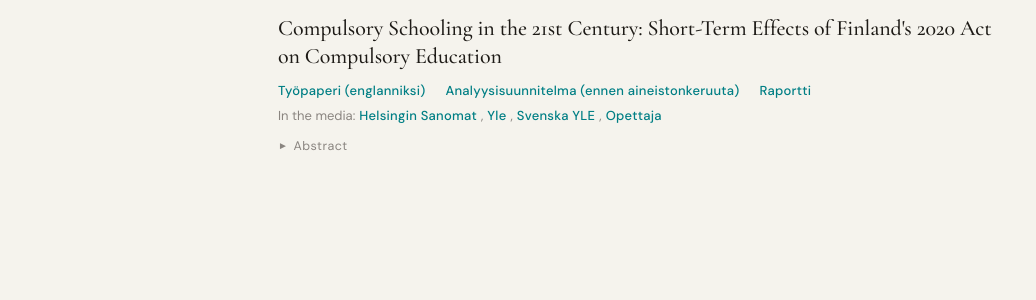
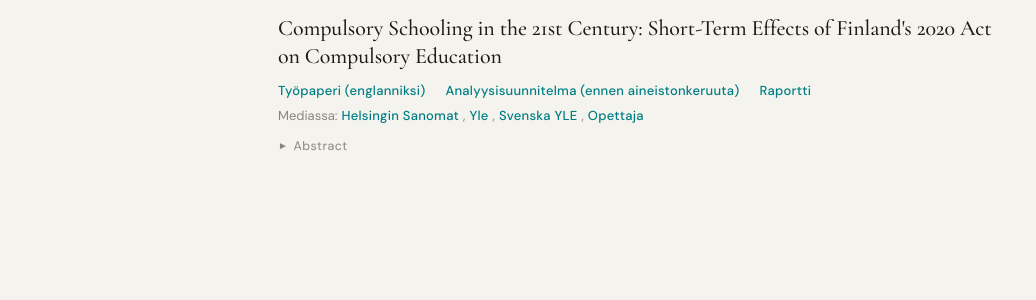
Before and after one commit to Juho-Junttila/Juho-Junttila.github.io, a Jekyll site: the page built from _pages/fi/publications.md, in a window 1280 px wide and 1056 px high. Shown: the part 515-815 px from the top of the window, without its empty margins (0-1036 px from the left). Built offline with Jekyll 4.4.1, drawn with Linux system fonts in a browser that asks for light colours.

Commit message:
Update publications.md

```diff
--- a/_pages/fi/publications.md
+++ b/_pages/fi/publications.md
@@ -160,7 +160,7 @@ en_url: /publications/
     <a href="https://www.helsinkigse.fi/media/pages/discussion-papers/discussion-paper-50/c5b0fd436a-1764677074/dp50.pdf" target="_blank" rel="noopener">Työpaperi (englanniksi)</a>
     <a href="https://osf.io/qyfrz" target="_blank" rel="noopener">Analyysisuunnitelma (ennen aineistonkeruuta)</a>
     <a href="https://www.doria.fi/handle/10024/193573" target="_blank" rel="noopener">Raportti</a>
-    <span class="paper-media">In the media: <a href="https://www.hs.fi/politiikka/art-2000011662855.html" target="_blank" rel="noopener">Helsingin Sanomat</a>, <a href="https://yle.fi/a/74-20197188" target="_blank" rel="noopener">Yle</a>, <a href="https://yle.fi/a/7-10089196" target="_blank" rel="noopener">Svenska YLE</a>, <a href="https://www.opettaja.fi/tyossa/turvaverkko-kantaa-ja-kiristaa/" target="_blank" rel="noopener">Opettaja</a></span>
+    <span class="paper-media"> Mediassa: <a href="https://www.hs.fi/politiikka/art-2000011662855.html" target="_blank" rel="noopener">Helsingin Sanomat</a>, <a href="https://yle.fi/a/74-20197188" target="_blank" rel="noopener">Yle</a>, <a href="https://yle.fi/a/7-10089196" target="_blank" rel="noopener">Svenska YLE</a>, <a href="https://www.opettaja.fi/tyossa/turvaverkko-kantaa-ja-kiristaa/" target="_blank" rel="noopener">Opettaja</a></span>
   </div>
   <button class="abstract-toggle" onclick="toggleAbstract('CSL', this.previousElementSibling.previousElementSibling)">
     <span class="abstract-arrow" id="arrow-CSL">&#9658;</span> Abstract
```
